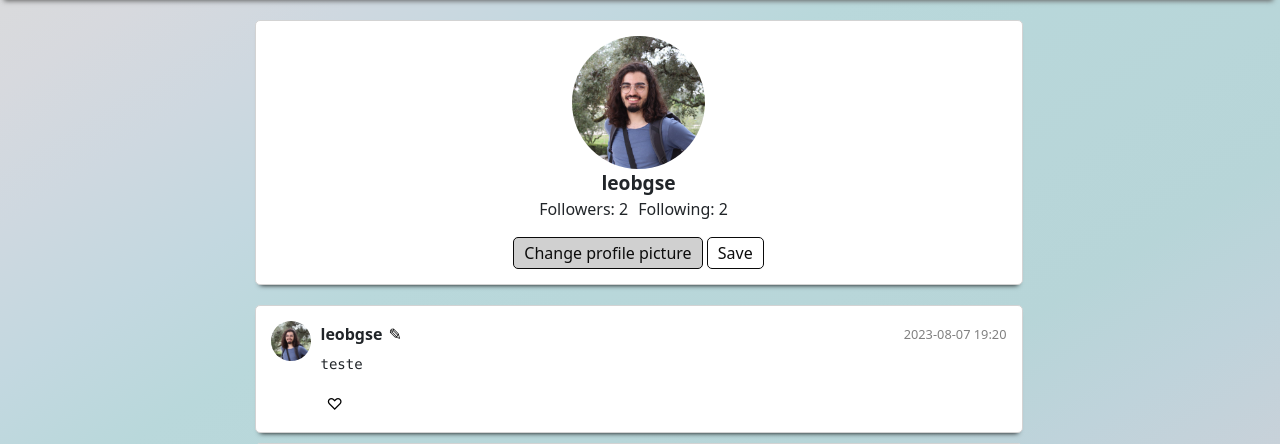
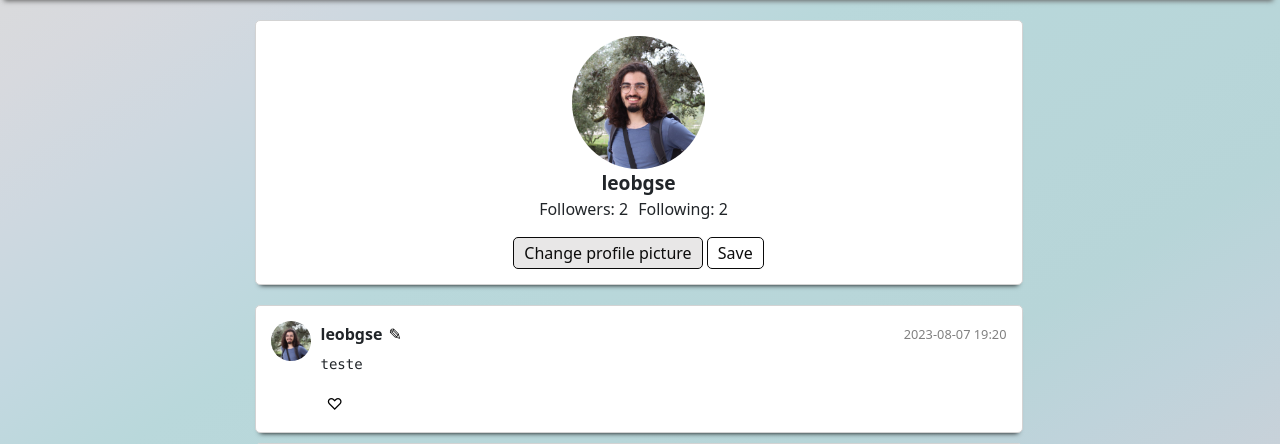
Before and after one commit to leohx2/CS50s_Web, a Django app: a page that uses Network/project4/network/templates/network/layout.html in a window 1280 px wide, with the pointer over the restyled element. Shown: the part 59-503 px from the top of the page. Run offline with Django 3.2, Linux system fonts and the light colour scheme; a user stored in the database is signed in; data comes from the database, SQL or seed files in the repository.

Commit message:
color change

```diff
--- a/Network/project4/network/static/network/profile.css
+++ b/Network/project4/network/static/network/profile.css
@@ -53,5 +53,5 @@
 }
 
 .customFileBtn:hover {
-    background-color: #d0d0d0;
+    background-color: #e8e7e7;
   }
```
